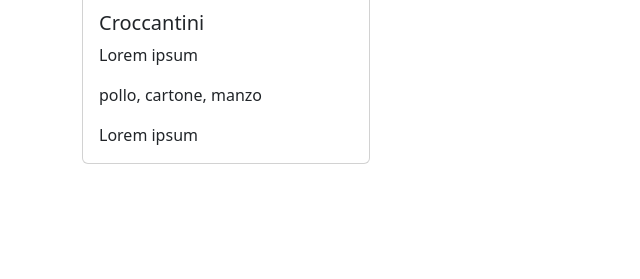
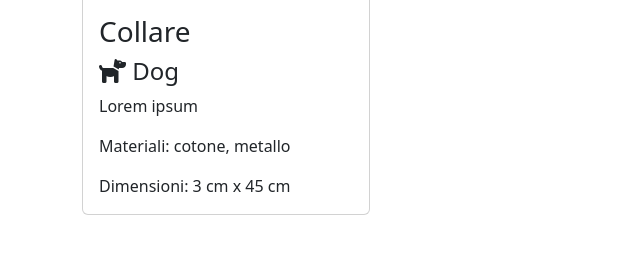
Before and after one commit to eugeniarossi/php-oop-2, a PHP site: page / in a window 1280 px wide. Shown: the part 966-1245 px from the top of the page, without its empty margins (0-640 px from the left). Before the commit the page ends 1130 px from the top, so only its background shows below. Run offline with PHP 8.4, Linux system fonts and the light colour scheme; some libraries are stand-ins or nearby versions.

Commit message:
feat: Toys & Accessory classes

```diff
--- /dev/null
+++ b/Models/Accessory.php
@@ -0,0 +1,30 @@
+<?php
+
+require_once __DIR__ .'/Product.php';
+
+/**
+ * Accessory
+ */
+class Accessory extends Product
+{
+    private $materials;
+    private $size;
+
+    public function set_materials($_materials){
+        $this->materials = $_materials;
+    }
+
+    public function get_materials(){
+        return $this->materials;
+    }
+
+    public function set_size($_size){
+        $this->size = $_size;
+    }
+
+    public function get_size(){
+        return $this->size;
+    }
+}
+
+?>
--- a/Models/Category.php
+++ b/Models/Category.php
@@ -1,9 +1,11 @@
 <?php
+require_once __DIR__ . '/../Traits/Name.php';
 
 // usiamo la composizione - il prodotto per essere istanziato ha bisogno della categoria
 class Category
 {
-    private $name;
+    use Name;
+
     private $icon;
 
     public function __construct($_name, $_icon)
@@ -12,6 +14,7 @@ class Category
         $this->icon = $_icon;
     }
 
+/*  SOSTITUITO DA TRAIT
     public function get_name(){
         return $this->name;
     }
@@ -20,6 +23,9 @@ class Category
         $this->name = $_name;
     }
 
+    se ridefinisco get_name e set_name sovrascrivo la TRAIT
+*/
+
     public function get_icon(){
         return $this->icon;
     }
@@ -27,6 +33,10 @@ class Category
     public function set_icon($_icon){
         $this->icon = $_icon;
     }
+
+    public function get_category_info(){
+        return ("{$this->icon} {$this->name}");
+    }
 }
 
 ?>
--- a/Models/Food.php
+++ b/Models/Food.php
@@ -2,9 +2,21 @@
 
 require_once __DIR__ .'/Product.php';
 
+/**
+ * Food
+ */
 class Food extends Product // ereditarietà / ha bisogno di un costruttore ma lo eredita dal padre / se ne definiamo uno sovrascrive quello del padre
 {
+    private $weight;
     private $ingredients;
+
+    public function set_weight($_weight){
+        $this->weight = $_weight;
+    }
+
+    public function get_weight(){
+        return $this->weight;
+    }
 
     public function set_ingredients($_ingredients){
         $this->ingredients = $_ingredients;
--- a/Models/Product.php
+++ b/Models/Product.php
@@ -1,4 +1,6 @@
 <?php
+
+require_once __DIR__ . '/../Traits/Name.php';
 
 /**
  * Product
@@ -6,8 +8,16 @@
  */
 class Product
 {
+    use Name;
+
+    /* PER MODIFICARE get_name NELLA TRAITS =
+    creo un ALIAS al get_name all'interno della TRAIT
+    use Name {
+        Name::get_name as get_trait_name;
+    }
+    */
+
     private $id;
-    private $name;
     private $description;
     private $category; // (cane/gatto/pesce...)
     private $price;
@@ -53,6 +63,7 @@ class Product
         $this->id = $_id;
     }
 
+    /*  SOSTITUITO DA TRAIT
     public function get_name(){
         return $this->name;
     }
@@ -60,6 +71,9 @@ class Product
     public function set_name($_name){
         $this->name = $_name;
     }
+
+    se ridefinisco get_name e set_name sovrascrivo la TRAIT
+*/
 
     public function get_description(){
         return $this->description;
@@ -92,6 +106,12 @@ class Product
     public function set_image($_image){
         $this->image = $_image;
     }
+
+    /* MODIFICO L'ALIAS DEL TRAIT
+    public function get_name(){
+        return $this->get_trait_name;
+    }
+    */
 }
 
 ?>
--- /dev/null
+++ b/Models/Toy.php
@@ -0,0 +1,30 @@
+<?php
+
+require_once __DIR__ .'/Product.php';
+
+/**
+ * Toy
+ */
+class Toy extends Product
+{
+    private $features;
+    private $size;
+
+    public function set_features($_features){
+        $this->features = $_features;
+    }
+
+    public function get_features(){
+        return $this->features;
+    }
+
+    public function set_size($_size){
+        $this->size = $_size;
+    }
+
+    public function get_size(){
+        return $this->size;
+    }
+}
+
+?>
--- /dev/null
+++ b/Traits/Name.php
@@ -0,0 +1,17 @@
+<?php
+
+    trait Name
+    {
+        private $name;
+
+        public function get_name(){
+            return $this->name;
+        }
+
+        public function set_name($_name){
+            $this->name = $_name;
+        }
+
+    }
+
+?>
--- a/index.php
+++ b/index.php
@@ -1,9 +1,14 @@
 <?php
+// richiedo la classe Product
+require_once __DIR__ . '/Models/Product.php';
+// richiedo la classe Category
+require_once __DIR__ . '/Models/Category.php';
+// richiedo le classi che estendono Product
+require_once __DIR__ . '/Models/Food.php';
+require_once __DIR__ . '/Models/Accessory.php';
+require_once __DIR__ . '/Models/Toy.php';
 
-require_once __DIR__ . '/Models/Product.php';
-require_once __DIR__ . '/Models/Category.php';
-require_once __DIR__ . '/Models/Food.php';
-
+// definisco delle istanze della classe Category
 $category_cat = new Category('Cat', '<i class="fa-solid fa-cat"></i>');
 $category_dog = new Category('Dog', '<i class="fa-solid fa-dog"></i>');
 $category_fish = new Category('Fish', '<i class="fa-solid fa-fish"></i>');
@@ -11,24 +16,38 @@ $category_bird = new Category('Bird', '<i class="fa-solid fa-dove"></i>');
 
 //var_dump($category_cat, $category_dog, $category_fish, $category_bird);
 
-$product1 = new Product(10, 'Guinzaglio', 'Lorem ipsum', $category_dog, 15.99, '#');
+/*--------------------- definisco i prodotti -------------------------*/
 
+$product1 = new Accessory(10, 'Guinzaglio', 'Lorem ipsum', $category_dog, 15.99, 'https://picsum.photos/600/600');
+$product1->set_materials('cotone, metallo');
+$product1->set_size('3 cm x 300 cm');
 
+$product2 = new Toy(20, 'Osso di gomma', 'Lorem ipsum', $category_dog, 5.99, 'https://picsum.photos/600/600');
+$product2->set_features('Galleggia e rimbalza');
+$product2->set_size('4 cm x 10 cm');
 
-$product2 = new Product(20, 'Osso di gomma', 'Lorem ipsum', $category_dog, 5.99, '#');
+$product3 = new Food(30, 'Croccantini', 'Lorem ipsum', $category_cat, 20.99, 'https://picsum.photos/600/600');
+$product3->set_ingredients('pollo, cartone, manzo'); // per evitare di definire un nuovo costruttore in food
+$product3->set_weight(2);
 
+$product4 = new Food(50, 'Mangime', 'Lorem ipsum', $category_fish, 20.99, 'https://picsum.photos/600/600');
+$product4->set_ingredients('proteine, fibra'); // per evitare di definire un nuovo costruttore in food
+$product4->set_weight(0.2);
 
-$product3 = new Food(30, 'Croccantini', 'Lorem ipsum', $category_cat, 10.99, '#');
+$product5 = new Accessory(40, 'Collare', 'Lorem ipsum', $category_dog, 14.99, 'https://picsum.photos/600/600');
+$product5->set_materials('cotone, metallo');
+$product5->set_size('3 cm x 45 cm');
 
-$product3->set_ingredients('pollo, cartone, manzo'); // per evitare di definire un nuovo costruttore in food
+/*--------------------- /definisco i prodotti -------------------------*/
 
+// definisco un array con tutti i prodotti
 $products = [
     $product1,
     $product2,
-    $product3
+    $product3,
+    $product4,
+    $product5
 ];
-
-//var_dump($product3);
 
 ?>
 
@@ -41,35 +60,61 @@ $products = [
     <meta name="viewport" content="width=device-width, initial-scale=1.0">
     <title>Boolshop</title>
     <!-- bootstrap -->
-    <script src="https://cdn.jsdelivr.net/npm/bootstrap@5.3.0-alpha3/disrap.min.js" integrity="sha384-Y4oOpwW3duJdCWv5ly8SCFYWqFDsfob/3GkgExXKV4idmbt98QcxXYs9UoXAB7BZ" crossorigin="anonymous"></script>
+    <link href="https://cdn.jsdelivr.net/npm/bootstrap@5.3.0-alpha3/dist/css/bootstrap.min.css" rel="stylesheet" integrity="sha384-KK94CHFLLe+nY2dmCWGMq91rCGa5gtU4mk92HdvYe+M/SXH301p5ILy+dN9+nJOZ" crossorigin="anonymous">
     <!-- font awesome -->
-    <link href="https://cdn.jsdelivr.net/npm/bootstrap@5.3.0-alpha3/dist/css/bootstrap.min.css" rel="stylesheet" integrity="sha384-KK94CHFLLe+nY2dmCWGMq91rCGa5gtU4mk92HdvYe+M/SXH301p5ILy+dN9+nJOZ" crossorigin="anonymous">
+    <link rel="stylesheet" href="https://cdnjs.cloudflare.com/ajax/libs/font-awesome/6.4.0/css/all.min.css" integrity="sha512-iecdLmaskl7CVkqkXNQ/ZH/XLlvWZOJyj7Yy7tcenmpD1ypASozpmT/E0iPtmFIB46ZmdtAc9eNBvH0H/ZpiBw==" crossorigin="anonymous" referrerpolicy="no-referrer" />
 </head>
 
 <body>
-    <div class="container">
+    <div class="container my-5">
         <h1>Pet Shop</h1>
         <div class="row">
             <?php foreach ($products as $product) : ?>
                 <div class="col-12 col-md-3">
-                    <div class="card" style="width: 18rem;">
-                        <img src="..." class="card-img-top" alt="...">
+                    <div class="card my-3" style="width: 18rem;">
+                        <img src="<?php echo $product->get_image(); ?>" class="card-img-top" alt="#">
                         <div class="card-body">
-                            <h5 class="card-title"><?php echo $product->get_name() ?></h5>
+                            <h3 class="card-title"><?php echo $product->get_name() ?></h3>
+                            <!-- <h4><?php echo $product->get_category()->get_name(); //chain di due metodi
+                                        ?></h4> -->
+                            <h4><?php echo $product->get_category()->get_category_info(); //chain di due metodi
+                                ?></h4>
+
                             <p class="card-text"><?php echo $product->get_description() ?></p>
-
+                            <!-- Ingredients -->
                             <?php if (method_exists($product, 'get_ingredients')) : ?> <!-- se il metodo esiste stampa ingredients -->
                                 <p class="card-text"><?php
                                                         /** @var Food $product */  //elimina errore intelephense
-                                                        echo $product->get_ingredients();
+                                                        echo "Ingredienti: {$product->get_ingredients()}";
                                                         ?></p>
                             <?php endif; ?>
-                            <p class="card-text"><?php echo $product->get_description() ?></p>
+                            <!-- /Ingredients -->
+                            <!-- Weight -->
+                            <?php if (method_exists($product, 'get_weight')) : ?>
+                                <p class="card-text"><?php /** @var Food $product */ echo "Peso: {$product->get_weight()} kg"; ?></p>
+                            <?php endif; ?>
+                            <!-- Weight -->
+                            <!-- Materials -->
+                            <?php if (method_exists($product, 'get_materials')) : ?>
+                                <p class="card-text"><?php echo "Materiali: {$product->get_materials()}"; ?></p>
+                            <?php endif; ?>
+                            <!-- Materials -->
+                            <!-- Features -->
+                            <?php if (method_exists($product, 'get_features')) : ?>
+                                <p class="card-text"><?php echo "Caratteristiche: {$product->get_features()}"; ?></p>
+                            <?php endif; ?>
+                            <!-- Features -->
+                            <!-- Size -->
+                            <?php if (method_exists($product, 'get_size')) : ?>
+                                <p class="card-text"><?php echo "Dimensioni: {$product->get_size()}"; ?></p>
+                            <?php endif; ?>
+                            <!-- Size -->
                         </div>
                     </div>
-                <?php endforeach; ?>
                 </div>
+            <?php endforeach; ?>
         </div>
+    </div>
 </body>
 
 </html>
```
